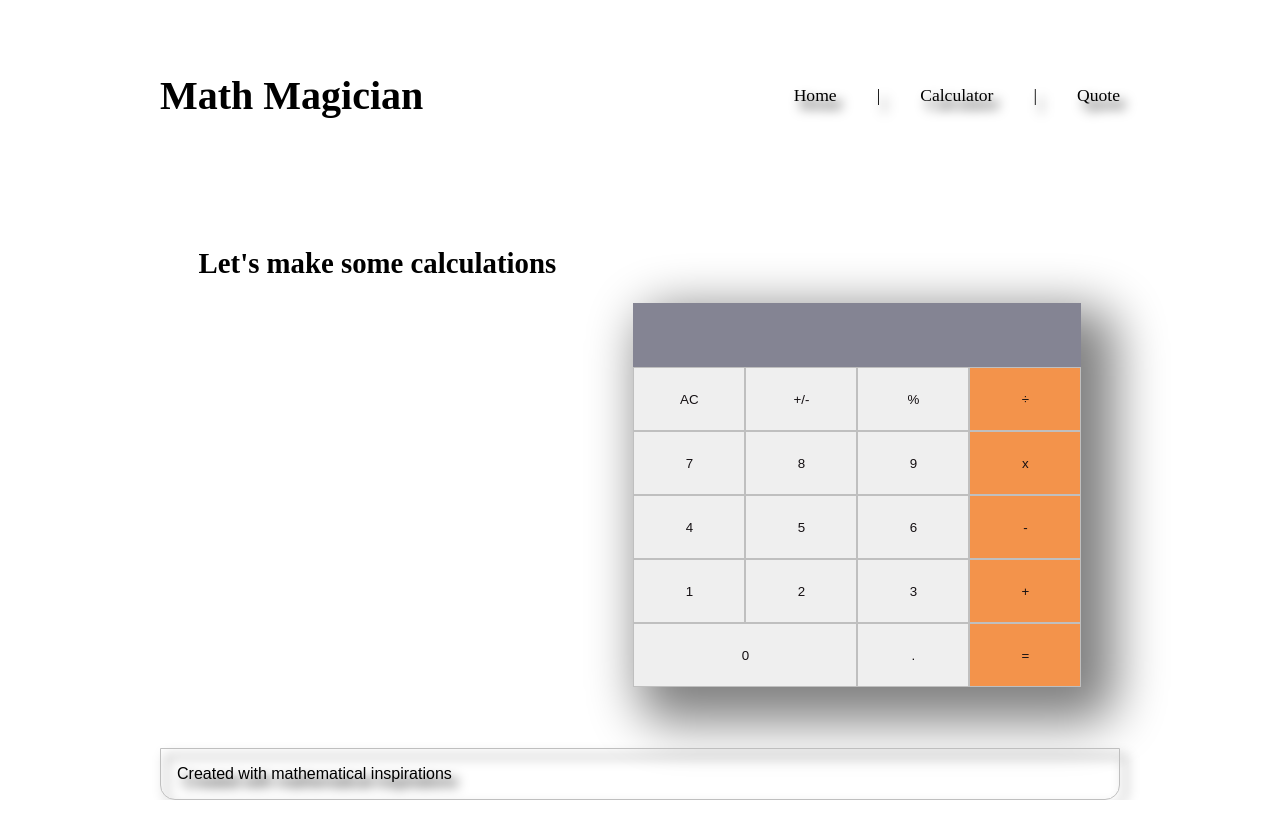
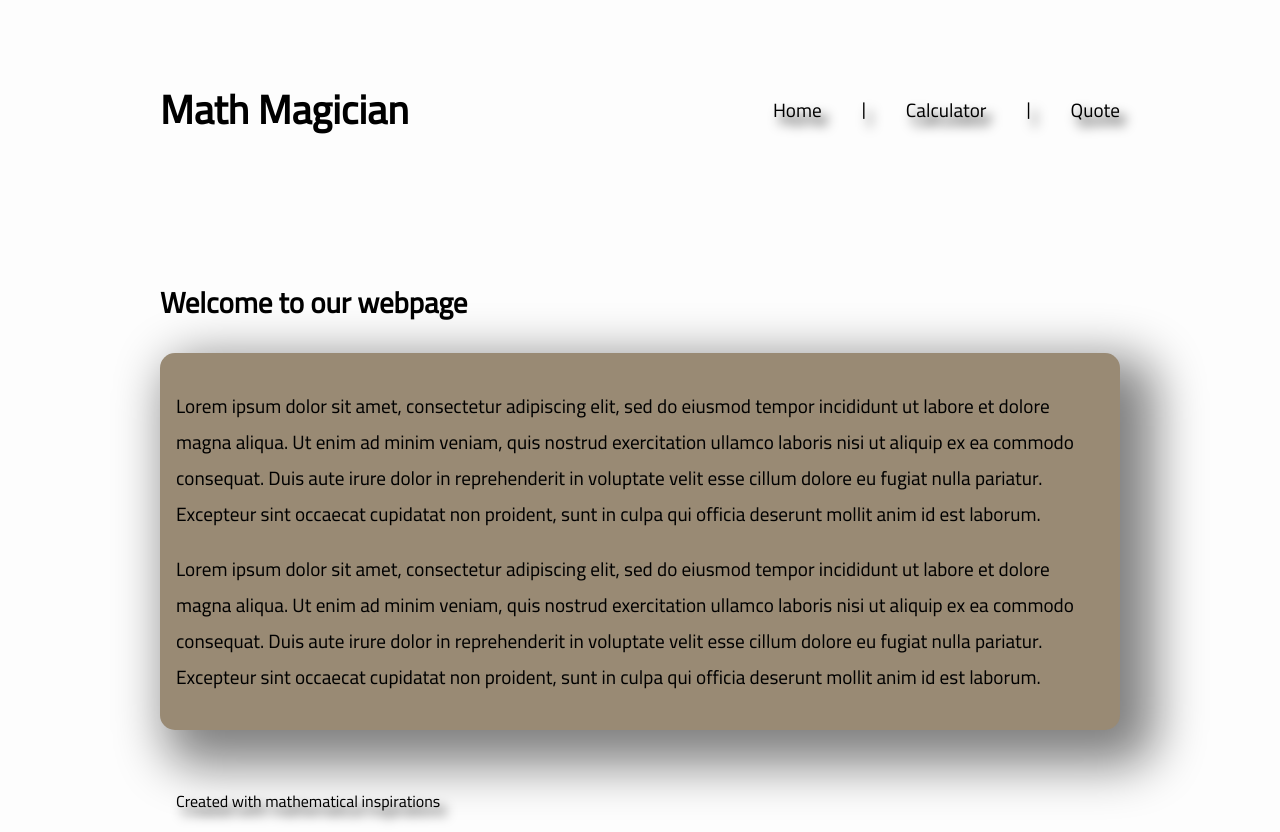
Before and after one commit to Daron976/Math-magician, a React (Create React App) app: page / in a window 1280 px wide. Before the commit the page ends 800 px from the top, so only its background shows below. Built offline with nearby package versions, Linux system fonts and the light colour scheme.

Commit message:
Implement routing

```diff
--- a/package.json
+++ b/package.json
@@ -10,6 +10,7 @@
     "prop-types": "^15.8.1",
     "react": "^18.2.0",
     "react-dom": "^18.2.0",
+    "react-router-dom": "^6.4.3",
     "react-scripts": "5.0.1",
     "web-vitals": "^2.1.4"
   },
--- a/src/App.js
+++ b/src/App.js
@@ -1,5 +1,5 @@
-/*eslint-disable*/
 import React from 'react';
+import { BrowserRouter, Route, Routes } from 'react-router-dom';
 import CalculatorDom from './components/calculator';
 import Home from './components/home';
 import Header from './components/header';
@@ -10,11 +10,14 @@ class App extends React.PureComponent {
   render() {
     return (
       <div className="App">
-        <header className="App-header" />
-        <Header />
-        {/* <Home /> */}
-        <CalculatorDom />
-        {/* <Quote /> */}
+        <BrowserRouter>
+          <Header />
+          <Routes>
+            <Route path="/" element={<Home />} />
+            <Route path="/calculator" element={<CalculatorDom />} />
+            <Route path="/quote" element={<Quote />} />
+          </Routes>
+        </BrowserRouter>
         <Footer />
       </div>
     );
--- a/src/components/header.js
+++ b/src/components/header.js
@@ -1,16 +1,19 @@
-/*eslint-disable*/
 import React from 'react';
+import { Link, Outlet } from 'react-router-dom';
 
 const Header = () => (
-  <header className='header'>
-    <p className='logo'><strong>Math Magician</strong></p>
-    <ul className='nav-link'>
-      <li className='link-item'>Home</li>
-      <li>|</li>
-      <li className='link-item'>Calculator</li>
-      <li>|</li>
-      <li className='link-item'>Quote</li>
-    </ul>
+  <header className="header">
+    <p className="logo"><strong>Math Magician</strong></p>
+    <nav>
+      <ul className="nav-link">
+        <li className="link-item"><Link to="/">Home</Link></li>
+        <li>|</li>
+        <li className="link-item"><Link to="/calculator">Calculator</Link></li>
+        <li>|</li>
+        <li className="link-item"><Link to="/quote">Quote</Link></li>
+      </ul>
+    </nav>
+    <Outlet />
   </header>
 );
 
--- a/src/index.css
+++ b/src/index.css
@@ -1,7 +1,12 @@
+@import url('https://fonts.googleapis.com/css2?family=Cairo&display=swap');
+
 body {
+  box-sizing: border-box;
+  font-family: 'Cairo', sans-serif;
   margin: 0;
   padding: 0;
   min-height: 100vh;
+  background-color: #fdfdfd;
 }
 
 .flex {
@@ -12,14 +17,6 @@ body {
   justify-content: space-around;
   align-items: start;
   height: 100vh;
-}
-
-.calculatorWrapper {
-  flex-direction: column;
-  justify-content: center;
-  width: fit-content;
-  margin-top: 5rem;
-  /* margin: 7rem 7rem 0 0; */
 }
 
 .operators {
@@ -62,6 +59,12 @@ button {
   margin-bottom: 4rem;
 }
 
+a {
+  text-decoration: none;
+  color: black;
+  font-size: 1.2rem;
+}
+
 .logo {
   font-size: 40px;
 }
@@ -85,9 +88,22 @@ h1 {
 
 .text-container,
 .calculatorWrapper {
+  background: #998a74;
+  font-size: 1.2rem;
+  font-weight: 500;
+  padding: 1rem;
   border-radius: 15px;
   box-shadow: 20px 20px 50px 15px grey;
-  max-width: 50rem;
+  max-width: 70rem;
+}
+
+.calculatorWrapper {
+  flex-direction: column;
+  justify-content: center;
+  min-width: 28rem;
+  min-height: 24rem;
+  margin-top: 5rem;
+  padding: 0;
 }
 
 .home-header {
@@ -101,33 +117,26 @@ h1 {
   display: flex;
   flex-direction: column;
   margin: 0 10rem;
-  /* align-items: calc() ; */
-  /* justify-content: center; */
   height: 100vh;
-
 }
 
 /* footer */
 
 .footer-wrapper {
+  margin-top: 2.5rem;
   display: flex;
   height: 100%;
-  /* width: 100%; */
   align-items: flex-end;
 }
 
+footer p {
+  filter: drop-shadow(6px 8px 6px black);
+}
+
 .footer-content {
-  /* vertical-align: bottom; */
-  border: 1px solid #bfbfbf;
   border-bottom-left-radius: 15px;
   border-bottom-right-radius: 15px;
   font-family: 'Cairo', sans-serif;
-  /* flex-direction: row; */
-  /* background-color: #543124; */
-  /* justify-content: space-around; */
-  /* align-items: center; */
   padding: 0 1rem;
   width: 100%;
-  filter: drop-shadow(6px 8px 6px black);
-  /* color: white; */
 }
--- a/src/index.js
+++ b/src/index.js
@@ -1,9 +1,7 @@
-/*eslint-disable*/
 import React from 'react'; // eslint-disable-line
 import ReactDOM from 'react-dom/client'; // eslint-disable-line
 import './index.css';
 import App from './App';
-import Header from './components/header';
 
 const root = ReactDOM.createRoot(document.getElementById('root'));
 root.render(
```
Also changed, not shown: 1 other file (tests, documents, lock files or other folders).
